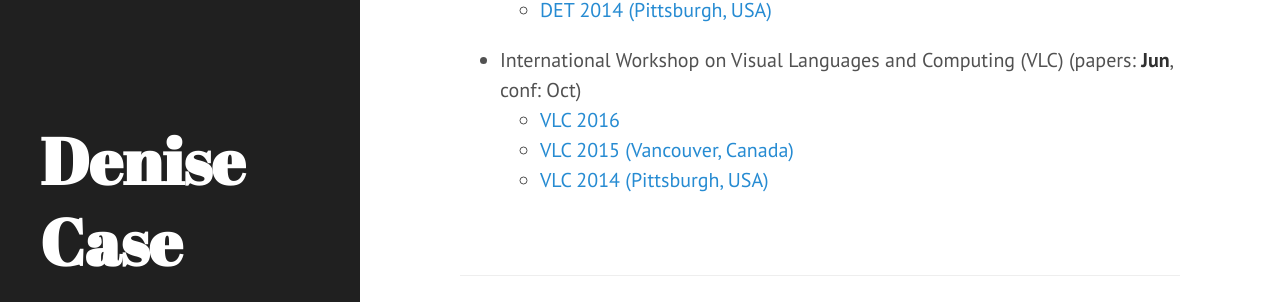
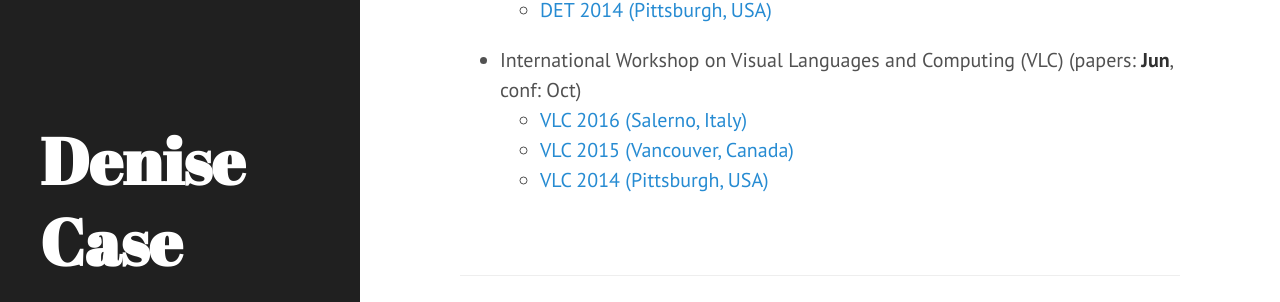
Before and after one commit to denisecase/denisecase.github.io, a Jekyll site: the page built from _posts/2016-06-15-sentient-multimedia-systems.md, in a window 1280 px wide and 1192 px high. Shown: the part 555-857 px from the top of the window. Built offline with Jekyll 4.4.1, drawn with Linux system fonts in a browser that asks for light colours; comment, search, counter and statistics services are not loaded.

Commit message:
added loc

```diff
--- a/_posts/2016-06-15-sentient-multimedia-systems.md
+++ b/_posts/2016-06-15-sentient-multimedia-systems.md
@@ -14,6 +14,6 @@ The theme of the 2016 Distributed Multimedia Systems conference is Sentient Mult
     *   [DET 2015 (Vancouver, Canada)](http://www.ksi.edu/seke/det15cfp.html)
     *   [DET 2014 (Pittsburgh, USA)](http://www.ksi.edu/seke/det14cfp.html)
 *   International Workshop on Visual Languages and Computing (VLC) (papers: **Jun**, conf: Oct)
-    *   [VLC 2016](http://ksiresearchorg.ipage.com/seke/vlc16cfp.html)
+    *   [VLC 2016 (Salerno, Italy)](http://ksiresearchorg.ipage.com/seke/vlc16cfp.html)
     *   [VLC 2015 (Vancouver, Canada)](http://www.ksi.edu/seke/vlc15cfp.html)
     *   [VLC 2014 (Pittsburgh, USA)](http://www.ksi.edu/seke/vlc14cfp.html)
```
